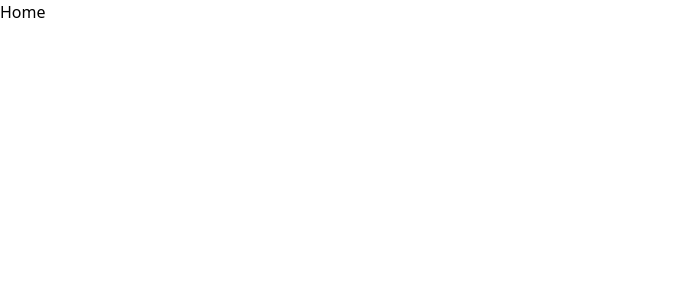
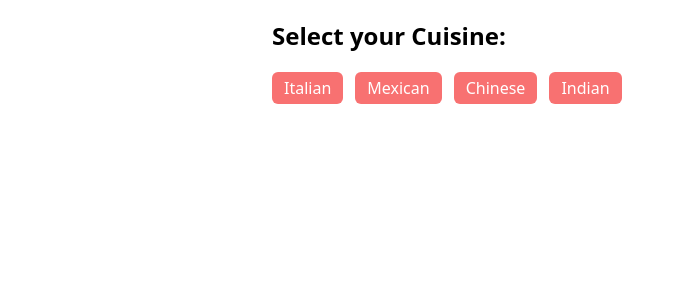
Before and after one commit to SandhyaR1007/mcr-6, a React (Vite) app: page / in a window 1280 px wide. Shown: the top 300 px of the page, without its empty margins (0-684 px from the left). Built offline with nearby package versions, Linux system fonts and the light colour scheme.

Commit message:
add: cuisine list

```diff
--- a/src/App.jsx
+++ b/src/App.jsx
@@ -1,8 +1,15 @@
 import React from "react";
+import { Routes, Route } from "react-router-dom";
 import { Home } from "./pages";
 
 const App = () => {
-  return <Home />;
+  return (
+    <div className="p-3 w-[95vh] m-auto">
+      <Routes>
+        <Route path="/" element={<Home />} />
+      </Routes>
+    </div>
+  );
 };
 
 export default App;
--- /dev/null
+++ b/src/components/CuisineList.jsx
@@ -0,0 +1,23 @@
+import React from "react";
+import { useFoodContext } from "../context/FoodContext";
+
+const CuisineList = () => {
+  const { cuisineList, selectedCuisine } = useFoodContext();
+  return (
+    <div className="flex gap-3 flex-wrap py-3">
+      {cuisineList.map((data) => (
+        <span
+          className={`cursor-pointer px-3 py-1 rounded-md  text-white ${
+            selectedCuisine === data.id
+              ? "bg-black hover:bg-gray-800"
+              : "bg-red-400 hover:bg-red-600"
+          } transition`}
+        >
+          {data.name}
+        </span>
+      ))}
+    </div>
+  );
+};
+
+export default CuisineList;
--- /dev/null
+++ b/src/components/index.js
@@ -0,0 +1 @@
+export { default as CuisineList } from "./CuisineList";
--- a/src/pages/Home.jsx
+++ b/src/pages/Home.jsx
@@ -1,7 +1,13 @@
 import React from "react";
+import { CuisineList } from "../components";
 
 const Home = () => {
-  return <div>Home</div>;
+  return (
+    <div>
+      <h1 className="text-2xl font-semibold py-2">Select your Cuisine:</h1>
+      <CuisineList />
+    </div>
+  );
 };
 
 export default Home;
```
